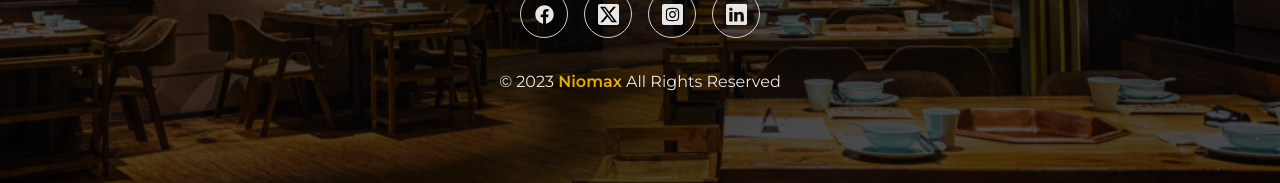
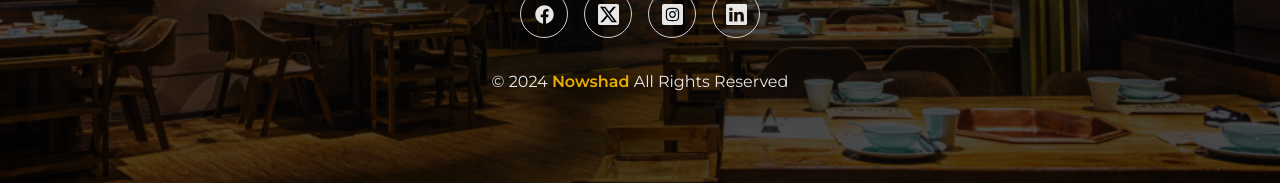
Before and after one commit to AktherHosen/Restaurant, a React (Vite) app: page / in a window 1280 px wide. Shown: the part 3492-3675 px from the top of the page. Built offline with nearby package versions, Linux system fonts and the light colour scheme.

Commit message:
update ui

```diff
--- a/src/components/shared/Footer.jsx
+++ b/src/components/shared/Footer.jsx
@@ -70,8 +70,8 @@ const Footer = () => {
             </div>
           </div>
           <h4 className="font-montserrat">
-            &copy; 2023{" "}
-            <span className="text-[#FEBF00] font-semibold">Niomax</span> All
+            &copy; 2024{" "}
+            <span className="text-[#FEBF00] font-semibold">Nowshad</span> All
             Rights Reserved
           </h4>
         </div>
```
